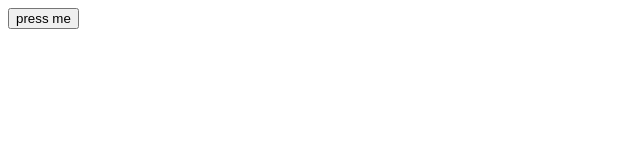
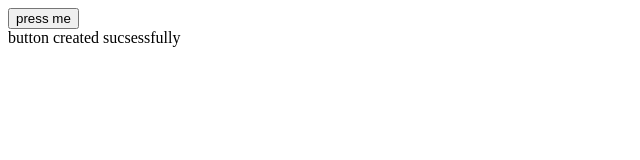
Before and after one commit to harisrahan9249/git, a plain HTML site: page index.html in a window 1280 px wide. Shown: the whole page, without its empty margins (0-640 px from the left). Drawn offline with Linux system fonts and the light colour scheme.

Commit message:
the message added

```diff
--- a/index.html
+++ b/index.html
@@ -8,6 +8,8 @@
 </head>
 <body>
     <button>press me</button>
+    <div class="container">button created sucsessfully</div>
 
 </body>
+
 </html>
```
